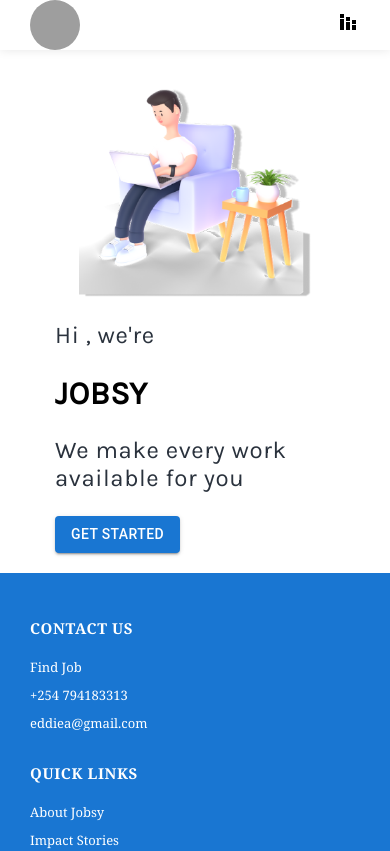
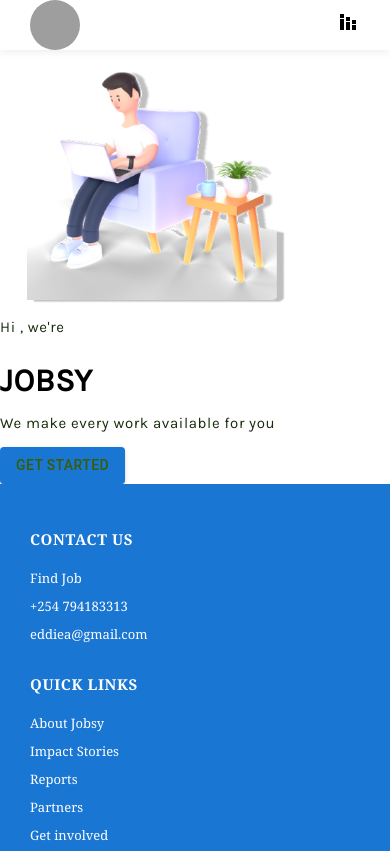
Before and after one commit to eddiemuhoro/job-app, a React (Create React App) app: page / in a window 390 px wide. Shown: the top 851 px of the page. Built offline with nearby package versions, Linux system fonts and the light colour scheme; grey boxes are pictures that could not be loaded.

Commit message:
changed color

```diff
--- a/src/App.css
+++ b/src/App.css
@@ -245,10 +245,10 @@ h2,h3,h4,h5,h6{
 
 /* HOME PAGE STYLES */
 .time{
-  padding: 20px;
+  padding: 20px ;
 }
 .time h1, h2{
-  color: #083b6e;
+  color: #244810;
   margin:0 ;
 
 }
@@ -259,37 +259,86 @@ h2,h3,h4,h5,h6{
   font-weight: bolder;
 }
 .home-page p{
-  font-size: 1.5rem;
+  font-size: 15px;
   font-weight: 500;
   letter-spacing: 0.6px;
-  color: #2a323d;
-}
-.home-page{
-  display: flex;
-  flex-direction: column;
-  justify-content: center;
-  align-items: center;
-  margin: 20px;
-
+  color: #162d09;
 }
 
-.home-wrapper{
-  display: flex;
-  flex-direction: row-reverse;
-  align-items: center;
+.home-content{
+  width: 70%;
+  margin: 20px;
 }
 
-@media screen and (max-width: 500px){
-  .home-wrapper{
-    display: flex;
-    flex-direction: column;
-  }
+/* make the input strech across the div */
+input[type=search]{
+  width: 100%;
+  padding: 12px 20px;
+  margin: 8px 0;
+  display: inline-block;
+  border: 1px solid #ccc;
+  box-sizing: border-box;
 }
 
+.jobs-foryou{
+  width: 100%;
+}
 
+.job-categories{
+  display: flex;
+  align-items: cebter;
+  justify-content: flex-start;
+  margin:0 18px 0 0;
+}
+
+.job-categories a{
+  color: #4a6e08;
+  text-decoration: none;
+  margin-right: 8%;
+}
+
+.job-card{
+  padding: 20px;
+  background-color: #fff;
+  border-radius: 10px;
+  margin: 10px 0;
+  box-shadow: 0 0 10px rgba(0,0,0,0.1);
+}
+
+.card-title{
+  display: flex;
+  justify-content: space-between;
+  align-items: center;
+  font-size: 20px;
+  font-weight: 500;
+  letter-spacing: 0.6px;
+  margin: 0;
+}
+
+.card-skills{
+  display: flex;
+  justify-content: flex-start;
+  align-items: center;
+  font-size: 15px;
+  font-weight: 500;
+  letter-spacing: 0.6px;
+  margin: 0 ;
+}
+
+.card-skills p{
+  color: #5e6d55;
+  background-color: #e4ebe4;
+  margin: 0 5px 0 0;
+  padding: 5px;
+  border-radius: 5px;
+}
+
+.home-page h3{
+  color: #375d06;
+}
 
 .home-page a{
-  color: #fff;
+  color: #375d06;
   text-decoration: none;
 }
 
@@ -317,11 +366,11 @@ section{
 .bid-popup h3{
   font-weight: 800;
   letter-spacing: 0.6px;
-  color: #083b6e;
+  color: #244810;
   margin: 0;
 }
 .social-icon span{
-  color: #083b6e;
+  color: #244810;
 }
 .enquire-popup > .close {
   cursor: pointer;
@@ -338,6 +387,6 @@ section{
 }
 
 .popup-overlay {
-  background-color: #141414bf;
+  background-color: #244810;
 
 }
```
